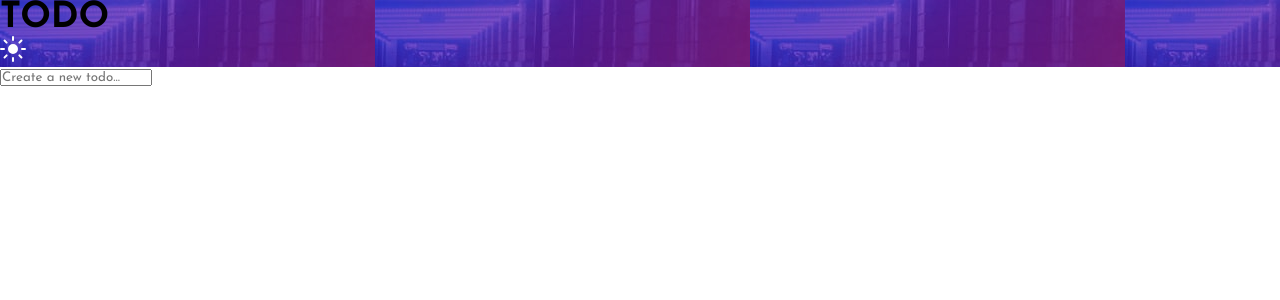
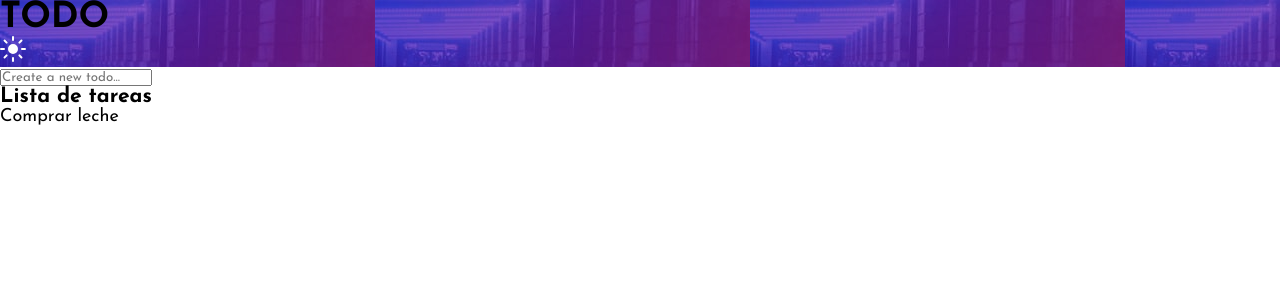
Before and after one commit to joshuacba08/react-todo-app-scss, a React (Vite) app: page / in a window 1280 px wide. Shown: the top 300 px of the page. Built offline with nearby package versions, Linux system fonts and the light colour scheme.

Commit message:
clase 16/05

```diff
--- a/src/components/TaskContainer/TaskContainer.jsx
+++ b/src/components/TaskContainer/TaskContainer.jsx
@@ -3,10 +3,11 @@ import InputTask from '../InputTask/InputTask';
 import TaskList from '../TaskList/TaskList';
 import './TaskContainer.scss';
 
-function TaskContainer(props){
+function TaskContainer(){
 
     // declaro mi estado que contendrá la descripción de la tarea
     const [task, setTask] = useState('');
+
     const [arrayTask, setArrayTask] = useState([
         {
             id: 1,
@@ -28,8 +29,8 @@ function TaskContainer(props){
         }
         // seteo el estado de arrayTask con el nuevo array
         // uso el operador spread para para esparcir las tareas que ya tengo en el array
-        setArrayTask([...arrayTask,newTask]);
-
+        setArrayTask([...arrayTask, newTask])
+        console.log(arrayTask); // imprimo el array de tareas pero no tiene el estado actualizado porque aun no se ha vuelto a renderizar el componente, por eso se ve el array anterior. (usar react dev tools)
         // limpio el input de la tarea para que quede vacio
         setTask('');
     }
@@ -37,7 +38,7 @@ function TaskContainer(props){
     return (
         <main className='task-container'>
             <InputTask task={task}  setTask={setTask} addTask={addTask} />
-            <TaskList />
+            <TaskList arrayTask={arrayTask}/>
         </main>
     )
 }
--- a/src/components/TaskList/TaskList.jsx
+++ b/src/components/TaskList/TaskList.jsx
@@ -1,8 +1,19 @@
 import './TaskList.scss'
 
-function TaskList(props){
+function TaskList({ arrayTask }){
     return(
         <div>
+            <h3>Lista de tareas</h3>
+            <ul>
+                {
+                    // TODO: explicar key y por qué no se puede usar index
+                    arrayTask.map( (task)=>{
+                        return(
+                            <li>{task.description}</li>
+                        )
+                    })
+                }
+            </ul>
 
         </div>
     )
```
